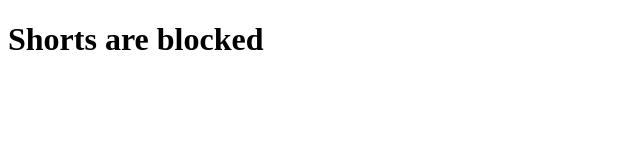
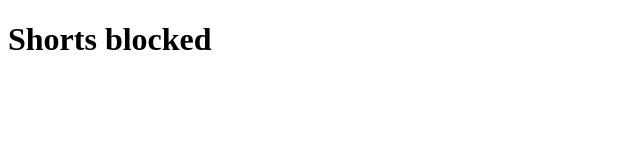
Before and after one commit to faxriddinanvarjonov/BLockShorts, a browser extension: page index.html in a window 1280 px wide. Shown: the whole page, without its empty margins (0-640 px from the left). Drawn offline with Linux system fonts and the light colour scheme.

Commit message:
pretier fixed

```diff
--- a/index.html
+++ b/index.html
@@ -7,7 +7,7 @@
   </head>
   <body>
     <div>
-      <h1>Shorts are blocked</h1>
+      <h1>Shorts blocked</h1>
     </div>
     <script src="popup.js"></script>
   </body>
```
Also changed, not shown: index.css (+6 -6 lines), manifest.json.
